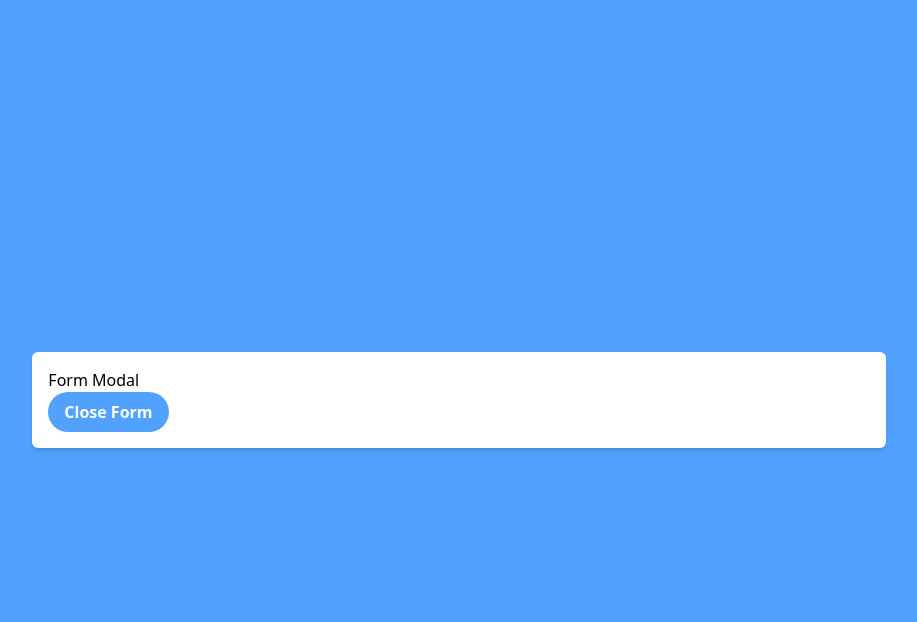
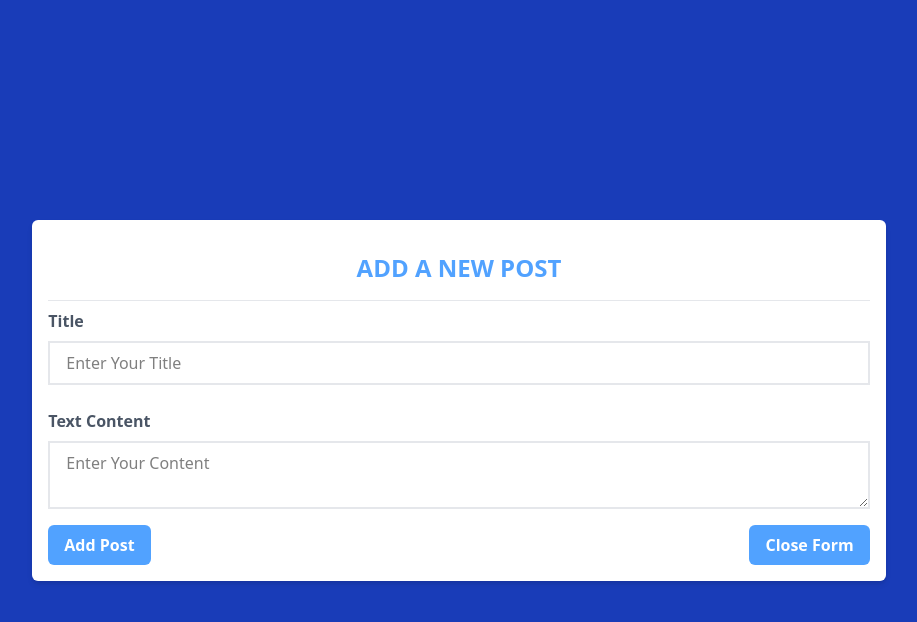
Before and after one commit to MoketeTyabekana/alx-project-0x02-setup, a Next.js app in the folder alx-project-0x02/: page /home in a window 1280 px wide. Both pictures are taken after a click on the button "Add New Post". Shown: the top 622 px of the page, without its empty margins (181-1098 px from the left). Built offline with nearby package versions, Linux system fonts and the light colour scheme.

Commit message:
added the heading, inout for title, and textarea for content and two buttons to submit the form content and to close the modal.

```diff
--- a/alx-project-0x02/components/common/Button.tsx
+++ b/alx-project-0x02/components/common/Button.tsx
@@ -4,7 +4,7 @@ import { ButtonProps } from "@/interfaces";
 const Button: React.FC<ButtonProps> = ({title,onClick}) => {
   return (
     <>
-      <button onClick={onClick} className="px-4 py-2 bg-blue-400 text-white font-bold rounded-full hover:bg-blue-600 ease-in-out 0.6s">
+      <button onClick={onClick} className="px-4 py-2 bg-blue-400 text-white font-bold rounded-md hover:bg-blue-600 ease-in-out 0.6s">
         {title}
       </button>
     </>
--- a/alx-project-0x02/components/common/PostModal.tsx
+++ b/alx-project-0x02/components/common/PostModal.tsx
@@ -1,21 +1,52 @@
 import Button from "@/components/common/Button";
 import { PostModalProps } from "@/interfaces";
 
-const PostModal: React.FC<PostModalProps> = ({isOpen,onClose }) => {
-if (!isOpen) return null;
+const PostModal: React.FC<PostModalProps> = ({ isOpen, onClose }) => {
+  if (!isOpen) return null;
+
+  const handleCloseModal = () => {
+    onClose();
+  };
+
+  return (
+    <div className="fixed inset-0 z-50 flex items-center justify-center bg-blue-800 bg-opacity-50 ">
+      <form
+        action=""
+        className="w-2/3 flex flex-col  p-4 shadow-md bg-white rounded-md"
+      >
+        <h1 className="py-4 border-b border-gray-200 text-2xl text-center font-bold uppercase text-blue-400">Add a new Post</h1>
+        <div className=" flex flex-col gap-2 my-2 ">
+          <label htmlFor="title" className="text-gray-600 font-semibold">
+            Title
+          </label>
+          <input
+            type="text"
+            name="title"
+            placeholder="Enter Your Title"
+            className="px-4 py-2 border-gray-200 border-2 outline-0 "
+          />
+        </div>
+
+            <div className=" flex flex-col gap-2 my-4 ">
+      <label htmlFor="title" className="text-gray-600 font-semibold">
+       Text Content
+      </label>
+      <textarea
+
+        name="content"
+        placeholder="Enter Your Content"
+        className="px-4 py-2 border-gray-200 border-2 outline-0"
+      />
+    </div>
+         <div className="flex justify-between">
+     <Button onClick={handleCloseModal} title="Add Post" />
+    <Button onClick={handleCloseModal} title="Close Form" />
+  </div>
+      </form>
 
 
-const handleCloseModal=()=>{
-   onClose();
-}
 
-  return (
-    <div className="fixed inset-0 z-50 flex items-center justify-center bg-blue-400 bg-opacity-50">
-      <form action="" className="w-2/3 p-4 shadow-md bg-white rounded-md">
-        <h1>Form Modal</h1>
-         <Button onClick={handleCloseModal} title="Close Form" />
 
-      </form>
     </div>
   );
 };
```
Also changed, not shown: alx-project-0x02/pages/home.tsx (line endings or trailing spaces).
